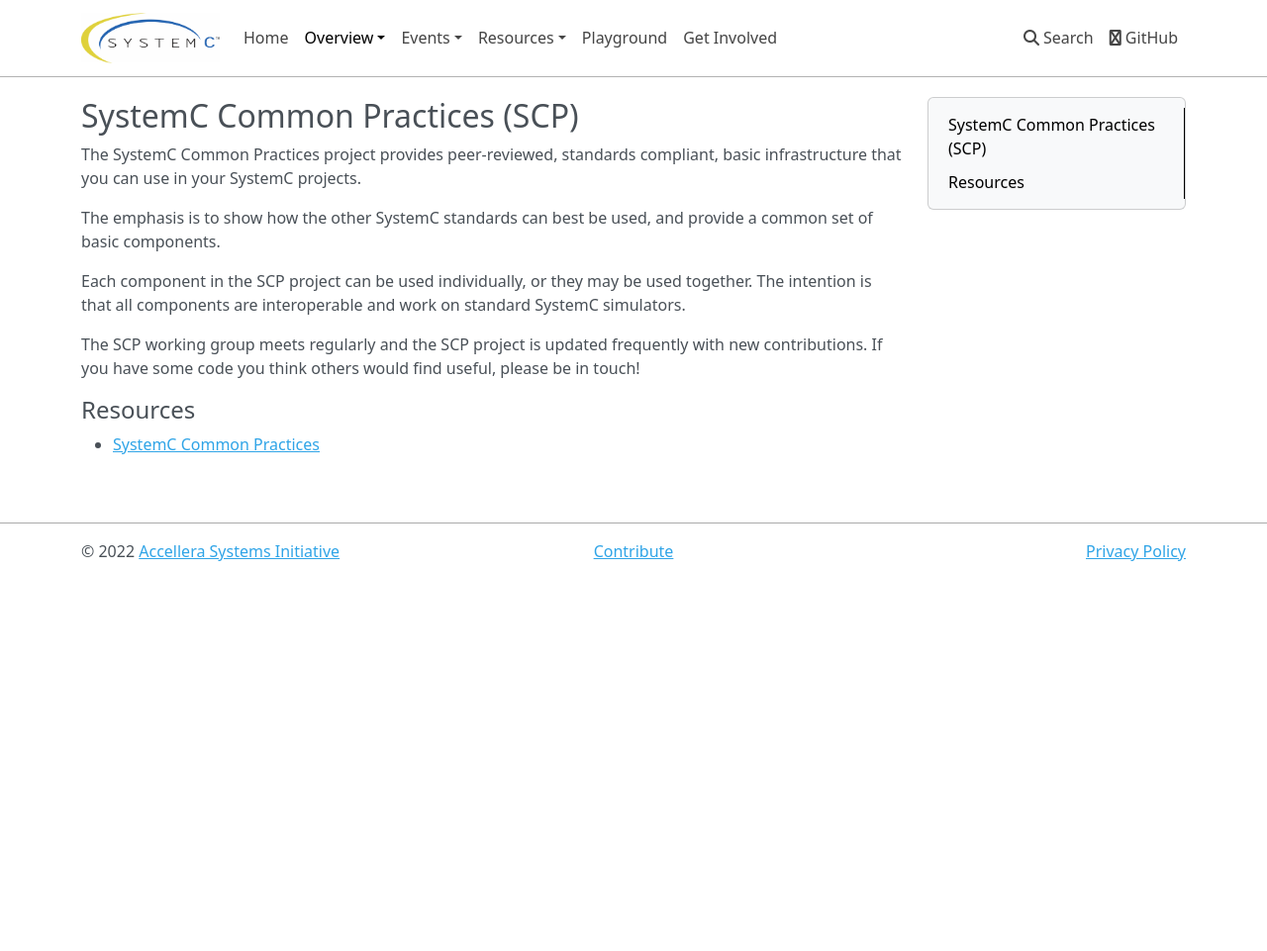
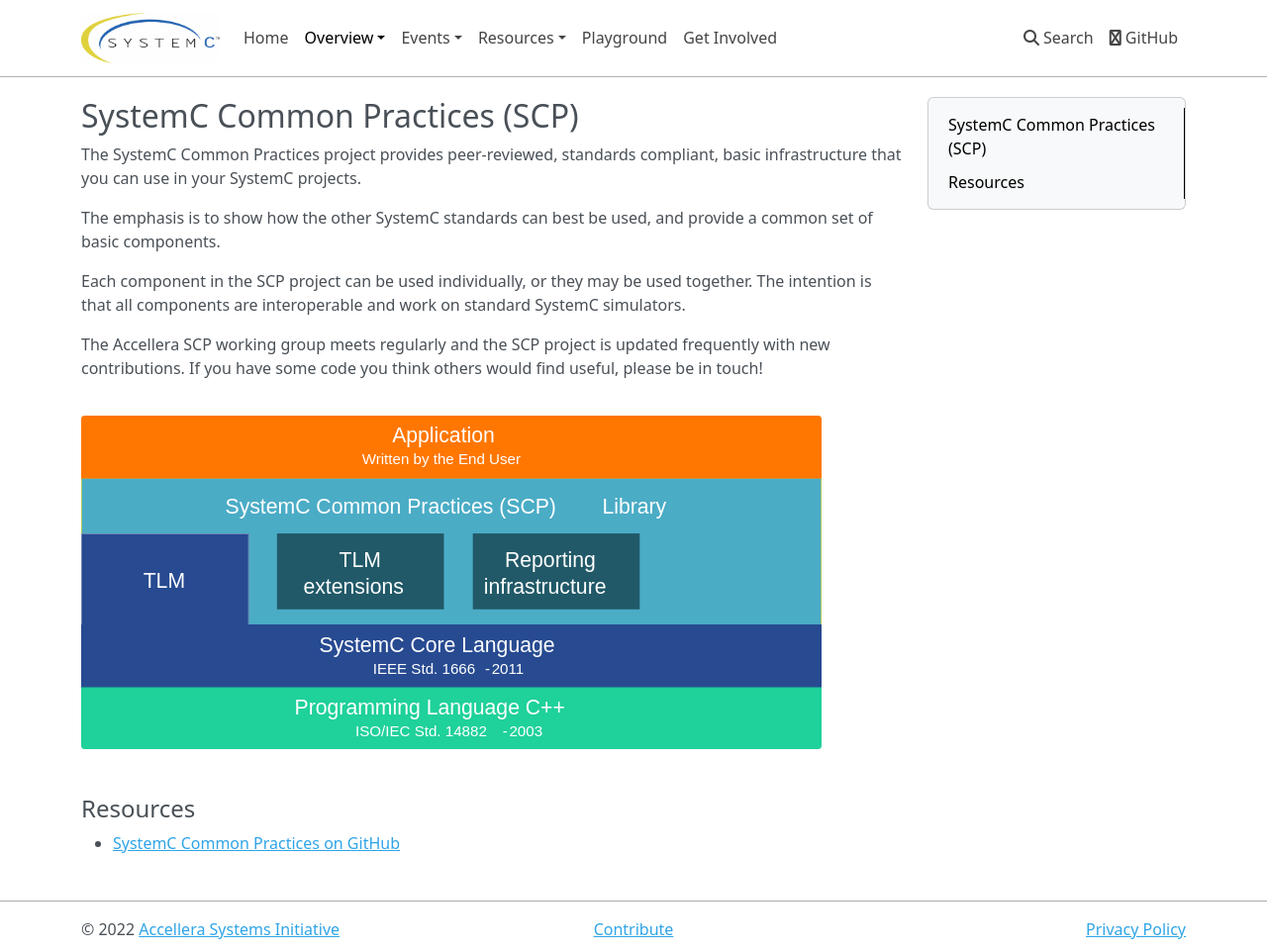
Before and after one commit to accellera-official/systemc.org, an MkDocs documentation site: the page built from docs/overview/systemc-scp.md, in a window 1280 px wide and 961 px high. Shown: the whole window at 99% size. Built offline with MkDocs 1.6.1, drawn with Linux system fonts in a browser that asks for light colours; nearby versions of some CDN libraries.

Commit message:
add scp picture
Signed-off-by: Martin Barnasconi <martin.barnasconi@nxp.com>

```diff
--- a/docs/overview/systemc-scp.md
+++ b/docs/overview/systemc-scp.md
@@ -1,5 +1,4 @@
 # SystemC Common Practices (SCP)
-
 
 The SystemC Common Practices project provides peer-reviewed, standards compliant, basic infrastructure that you can use in your SystemC projects.
 
@@ -7,10 +6,12 @@
 
 Each component in the SCP project can be used individually, or they may be used together. The intention is that all components are interoperable and work on standard SystemC simulators.
 
-The SCP working group meets regularly and the SCP project is updated frequently with new contributions. If you have some code you think others would find useful, please be in touch!
+The Accellera SCP working group meets regularly and the SCP project is updated frequently with new contributions. If you have some code you think others would find useful, please be in touch!
+
+<img style="width:90%" src="/images/systemc-scp-layers.svg">
 
 ## Resources
 
- * [SystemC Common Practices][1]
+ * [SystemC Common Practices on GitHub][1]
 
 [1]: https://github.com/accellera-official/systemc-common-practices
```
Also changed, not shown: docs/images/systemc-scp-layers.svg (added).
